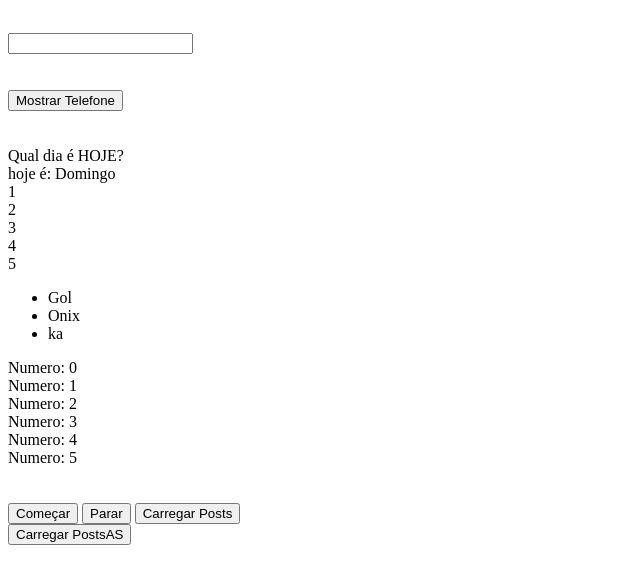
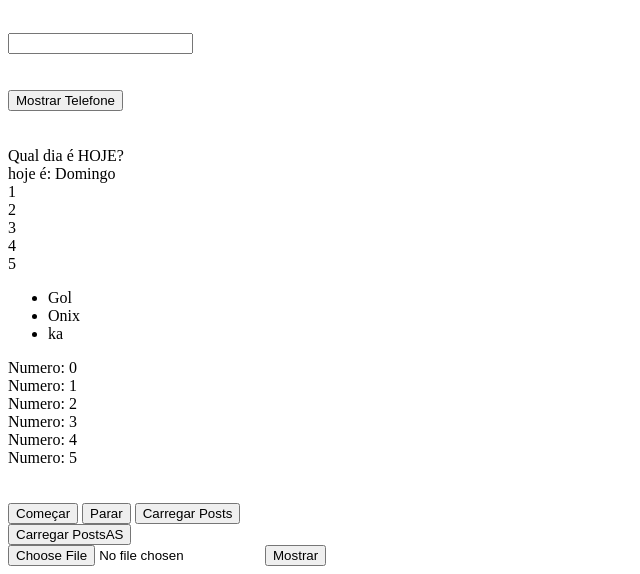
Before and after one commit to marcoslourencoreis/aulas_html5_css3, a plain HTML site: page Explicacoes/aprendendoJS.html in a window 1280 px wide. Shown: the part 667-1241 px from the top of the page, without its empty margins (0-640 px from the left). Before the commit the page ends 1220 px from the top, so only its background shows below. Drawn offline with Linux system fonts and the light colour scheme.

Commit message:
atualizando

```diff
--- a/Explicacoes/aprendendoJS.html
+++ b/Explicacoes/aprendendoJS.html
@@ -88,6 +88,15 @@
 
 <div id="posts2"></div>
 
+
+<!--Thumbnails em JS-->
+
+<input type="file" accept="image/*" id= "imagem1">
+
+<button onclick="mostrar1()">Mostrar</button>
+
+<div id="AreaIMG"></div>
+
     <script src="aprendendoJS.js"></script>
 </body>
 </html>
--- a/Explicacoes/aprendendoJS.js
+++ b/Explicacoes/aprendendoJS.js
@@ -660,3 +660,21 @@ function montarblog2(lista){
 
     document.getElementById("posts2").innerHTML = html;
 }
+
+//Thumbnails em JS
+
+function mostrar1(){
+    let reader = new FileReader;
+    let imagem = document.getElementById('imagem1').files[0];
+
+    reader.onloadend = function (){
+        let imag = document.createElement('img');
+        imag.src = reader.result;
+        imag.width = 200;
+
+        document.getElementById("AreaIMG").appendChild(imag);
+    }
+
+    reader.readAsDataURL(imagem)
+
+}
```
